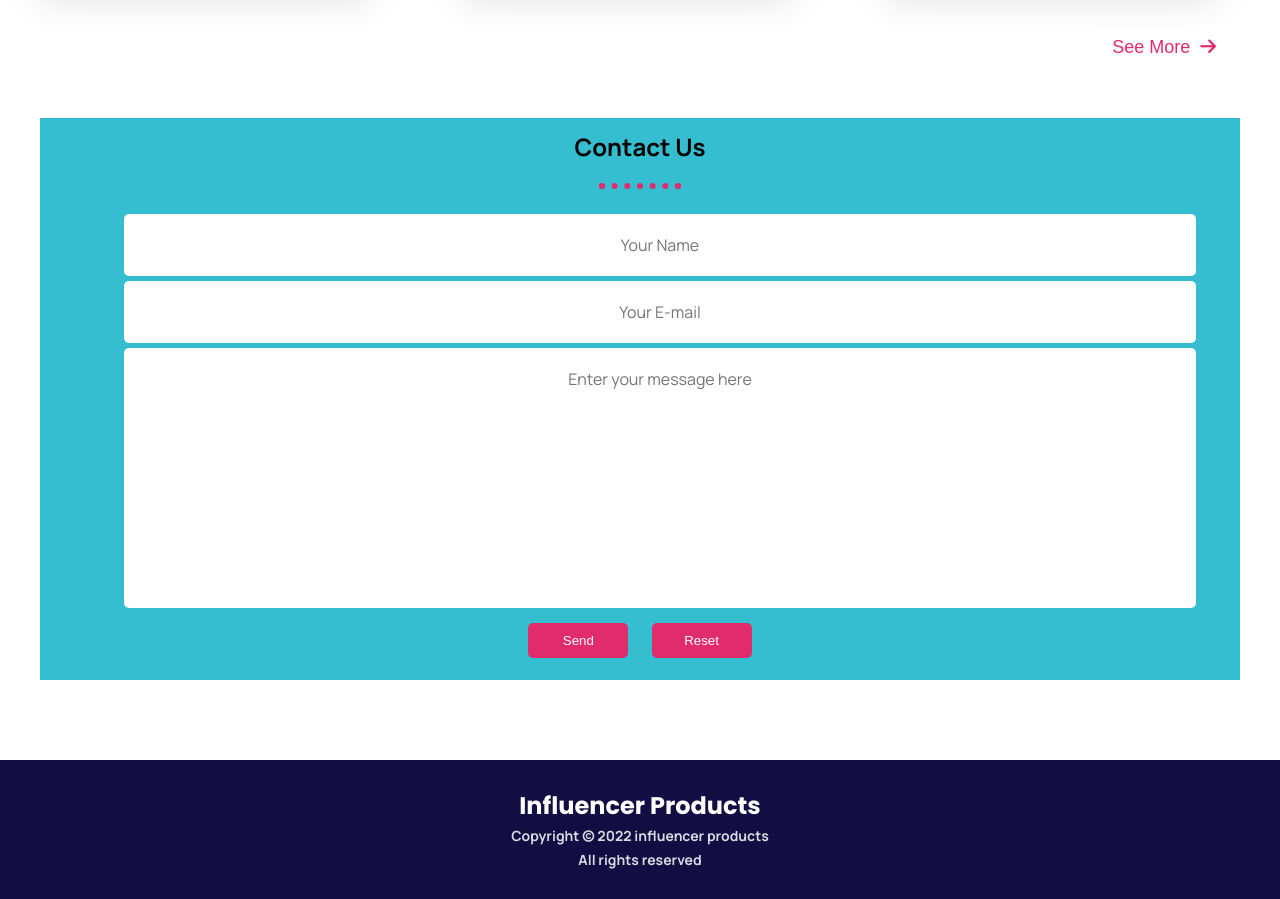
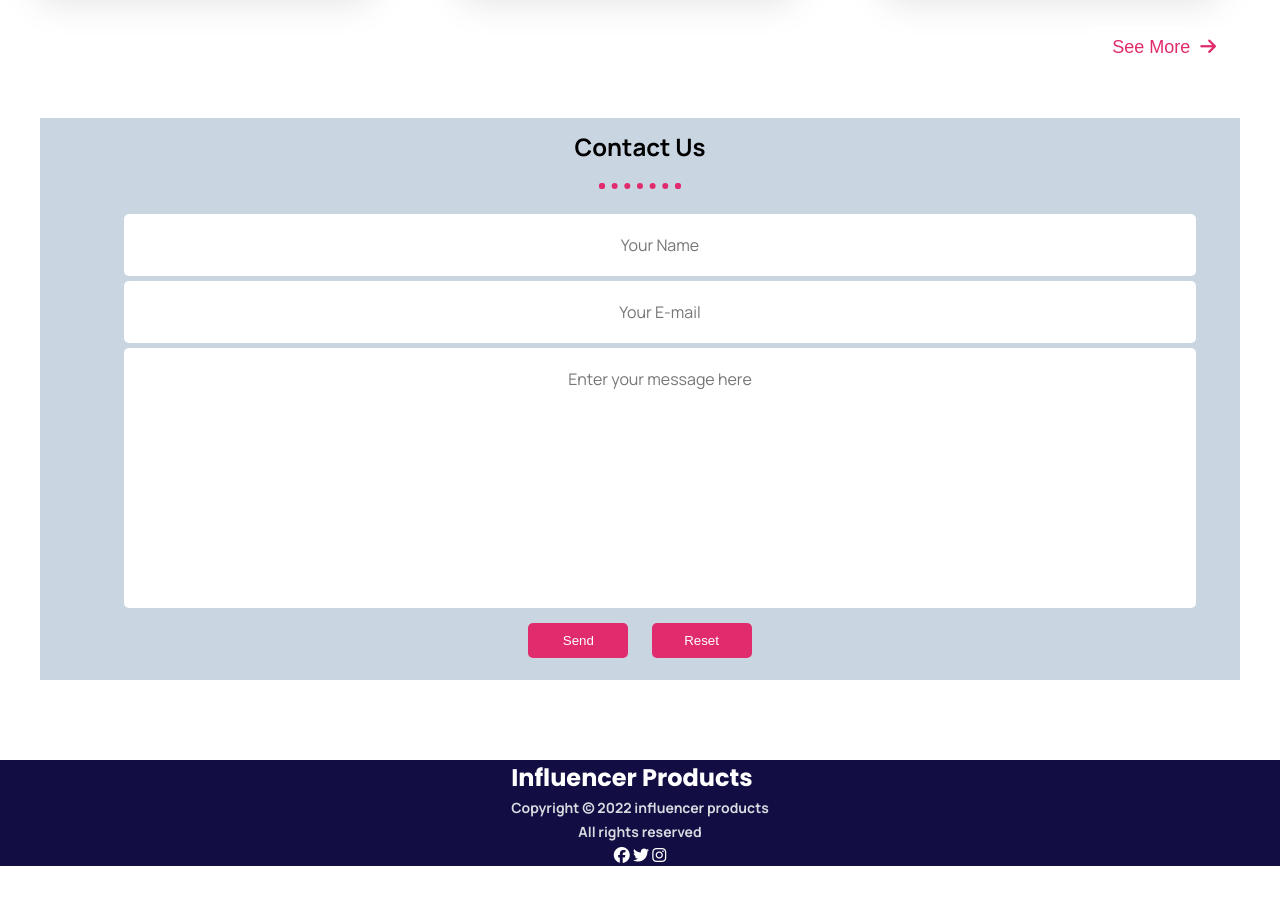
Before and after one commit to iamdilipsarker/p-hero-assignment-2, a plain HTML site: page index.html in a window 1280 px wide. Shown: the part 1555-2454 px from the top of the page. After the commit the page ends 2421 px from the top, so only its background shows below. Drawn offline with Linux system fonts and the light colour scheme.

Commit message:
almost done

```diff
--- a/index.html
+++ b/index.html
@@ -39,7 +39,7 @@
             <div class="banner-left">
                 <h1>Start your Journey as Influencer</h1>
                 <p>If you want be a Pro YouTuber or Film make,then order your dream tool right now.</p>
-                <button class="primary-button">Order now  <i class="fas fa-arrow-right"></i></button>
+                <button class="primary-button"><a href="https://www.amazon.com/s?i=specialty-aps&bbn=16225009011&rh=n%3A%2116225009011%2Cn%3A502394&ref=nav_em__nav_desktop_sa_intl_camera_and_photo_0_2_5_3" target="_blank"> Order now  <i class="fas fa-arrow-right"></i></a></button>
             </div>
             <div class="banner-right">
                 <img src="images/main-camera.png" alt="photo of  camera">
@@ -237,6 +237,13 @@
         <p class="footers-para">Copyright &copy; 2022 influencer products</p>
         <p class="footers-para">All rights reserved</p>
         </div>
+        <div class="contact-link">
+            <span>
+            <a href="#"><i class="fab fa-facebook social-link"></i></a>
+            <a href="#"><i class="fab fa-twitter social-link"></i></a>
+            <a href="#"><i class="fab fa-instagram social-link"></i></a>
+        </span>
+        </div>
     </footer>
 
 </body>
--- a/style.css
+++ b/style.css
@@ -40,6 +40,11 @@ body{
     position: relative;
     top:0;
 }
+.primary-button a {
+    color:#FFFFFF;
+    text-decoration: none;
+}
+
 .primary-button:hover{
     top:5px;
     box-shadow: 0 2px 0 #a5075e;;
@@ -251,6 +256,9 @@ nav{
     cursor: pointer;
 
 }
+.see-more-btn a{
+    text-decoration: none;
+}
 .fa-arrow-right.seemore-arrow{
     color:#E02C6D;
 }
@@ -268,7 +276,7 @@ nav{
 .contact-us {
     padding:1% 7%;
     text-align:center;
-    background-color:#35BDD0;
+    background-color:#CAD5E2;
     margin-top:50px;
     margin-bottom: 80px;
 
@@ -302,26 +310,19 @@ nav{
 
 
 
-
+/*--------------------------------------------------*\
+ footer section design starts here
+\*-------------------------------------------------*/
 
 
 footer {
     background-color: #120E43;
-}
-
-.footer-area{
-    width: 262px;
-    height: 139px;
-    margin-top: 100px;
     display: flex;
     flex-direction: column;
     justify-content: center;
     align-items: center;
-    margin: 0 auto;
-
 
 }
-
 h6{
     font-family: Poppins;
     font-size: 24px;
@@ -340,8 +341,16 @@ h6{
     font-weight: 700;
     line-height: 24px;
     letter-spacing: 0em;
-    text-align: right;
+    text-align: center;
     color:#D9DBE1;
 
 
 }
+.contact-link{
+    display: flex;
+    justify-content: center;
+    align-items: center;
+}
+.social-link{
+    color:#FFFFFF;
+}
```
